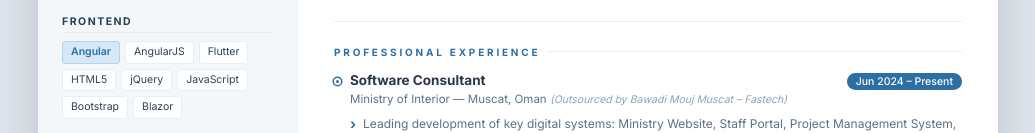
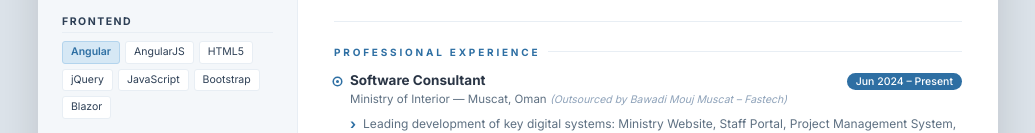
Before and after one commit to khalidmandviwala/Resume, a plain HTML site: page KhalidSalam_Resume.html in a window 1280 px wide. Shown: the part 431-564 px from the top of the page, without its empty margins (122-1157 px from the left). Drawn offline with Linux system fonts and the light colour scheme.

Commit message:
Hide Flutter tag in resume

```diff
--- a/KhalidSalam_Resume.html
+++ b/KhalidSalam_Resume.html
@@ -442,7 +442,7 @@
           <div class="skill-tags">
             <span class="tag accent">Angular</span>
             <span class="tag">AngularJS</span>
-            <span class="tag">Flutter</span>
+            <span class="tag hide">Flutter</span>
             <span class="tag">HTML5</span>
             <span class="tag">jQuery</span>
             <span class="tag">JavaScript</span>
```
